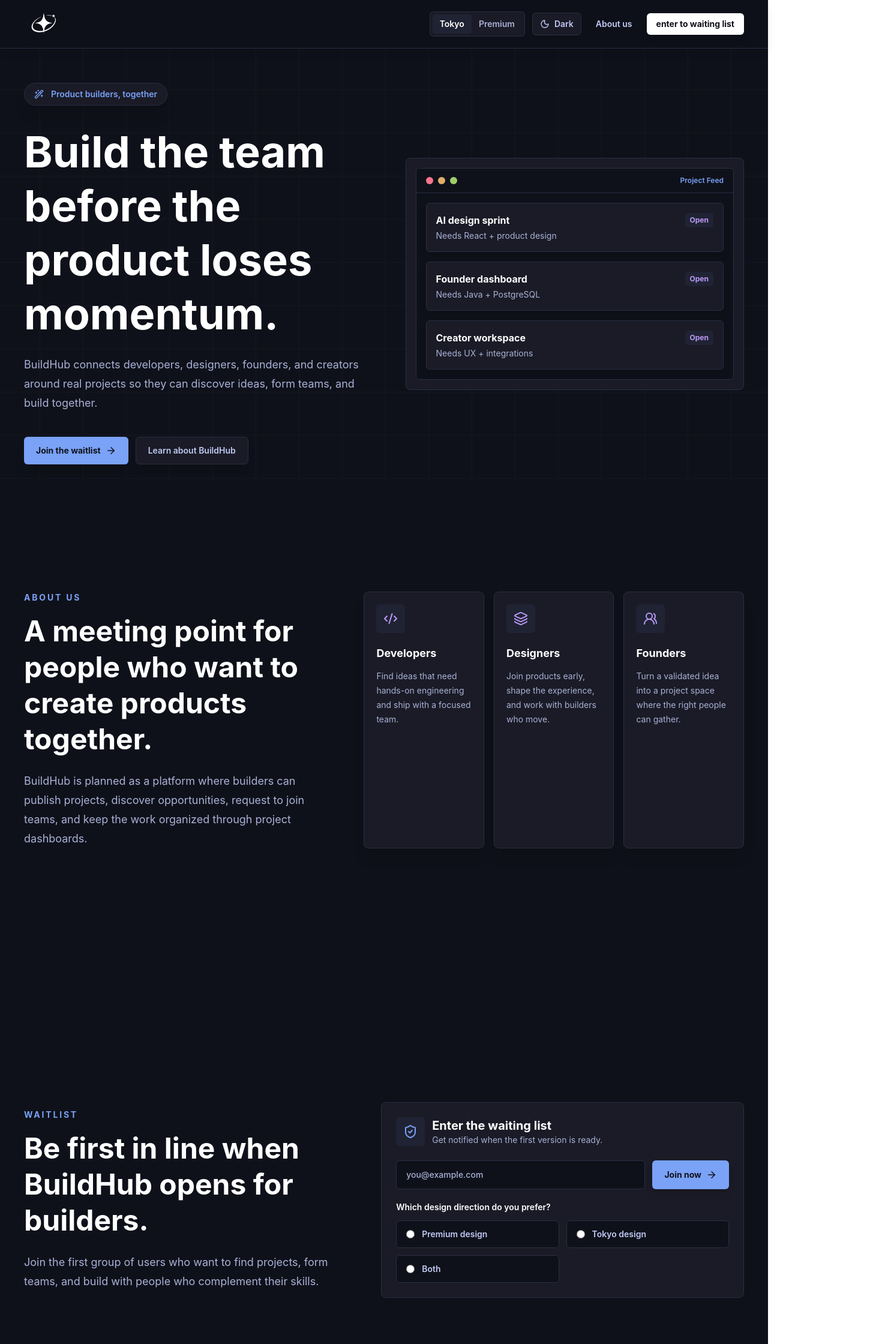
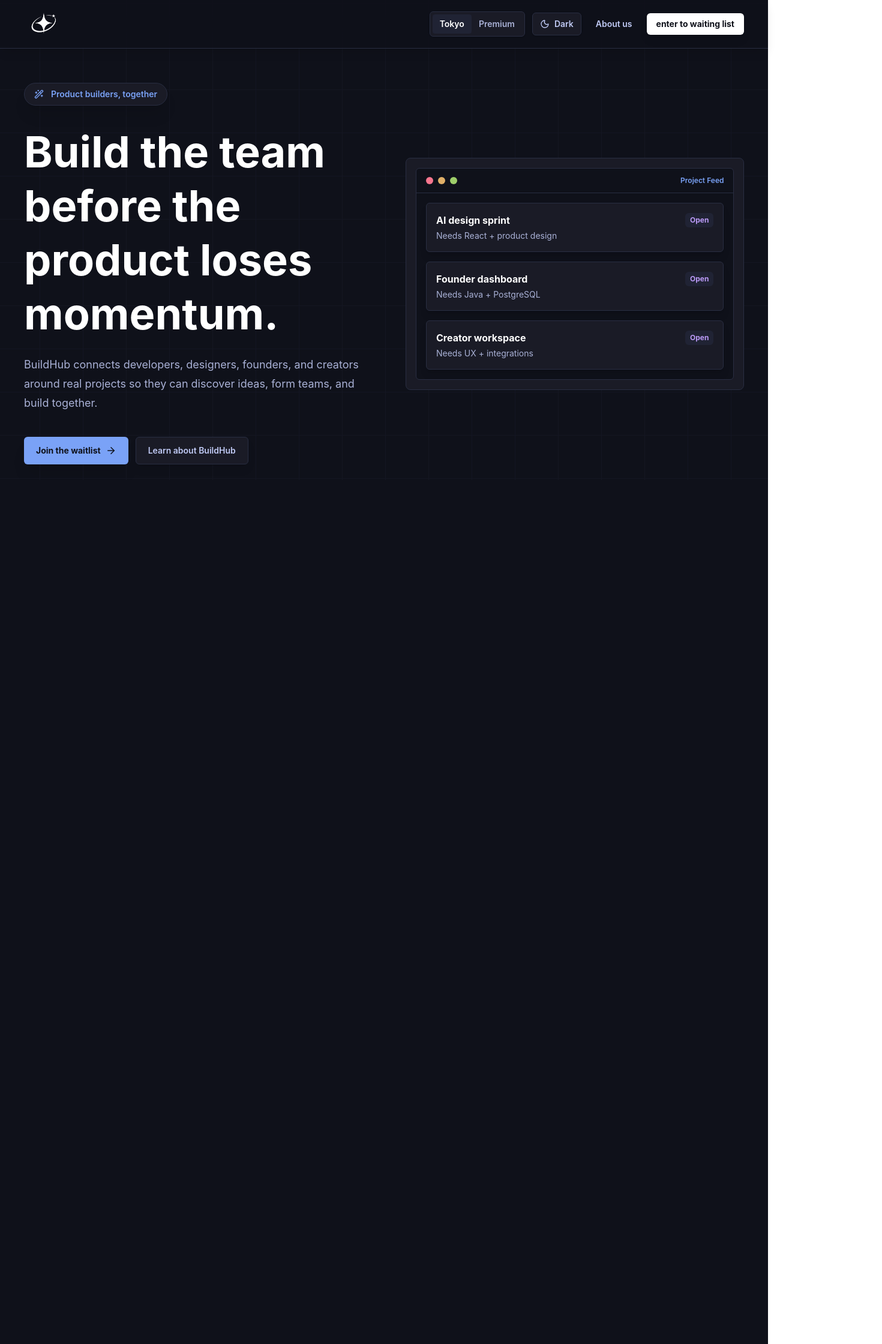
Before and after one commit to Daniel-Brevess/BuildHub, a React (Vite) app in the folder front-end/: page / in a window 1280 px wide. Shown: the top 2240 px of the page at 60% size, 1470 px wide, since content can reach past the window. Built offline with nearby package versions, Linux system fonts and the light colour scheme.

Commit message:
feat: add landing page scroll animations

```diff
--- a/front-end/src/index.css
+++ b/front-end/src/index.css
@@ -6,27 +6,72 @@
   min-height: 100vh;
 }
 
-.scroll-fade-up {
-  animation: fade-up-on-scroll linear both;
+.scroll-side {
+  --scroll-delay: 0ms;
+  --scroll-distance: clamp(140px, 18vw, 260px);
+  animation: slide-side-on-scroll linear both;
+  animation-delay: var(--scroll-delay);
   animation-timeline: view();
-  animation-range: exit -10% exit 80%;
+  animation-range: entry -18% exit 118%;
   will-change: opacity, transform;
 }
 
-@keyframes fade-up-on-scroll {
-  from {
-    opacity: 1;
-    transform: translateY(0);
+.scroll-hero {
+  animation-name: slide-hero-on-scroll;
+  animation-delay: 0ms;
+  animation-timeline: scroll(root block);
+  animation-range: 0 100vh;
+}
+
+.scroll-from-left {
+  --scroll-enter-x: calc(var(--scroll-distance) * -1);
+  --scroll-exit-x: calc(var(--scroll-distance) * -1);
+}
+
+.scroll-from-right {
+  --scroll-enter-x: var(--scroll-distance);
+  --scroll-exit-x: var(--scroll-distance);
+}
+
+@keyframes slide-side-on-scroll {
+  0% {
+    opacity: 0;
+    transform: translateX(var(--scroll-enter-x));
   }
 
-  to {
+  100% {
     opacity: 0;
-    transform: translateY(-56px);
+    transform: translateX(var(--scroll-exit-x));
+  }
+
+  22%,
+  58% {
+    opacity: 1;
+    transform: translateX(0);
+  }
+}
+
+@keyframes slide-hero-on-scroll {
+  0%,
+  18% {
+    opacity: 1;
+    transform: translateX(0);
+  }
+
+  100% {
+    opacity: 0;
+    transform: translateX(var(--scroll-exit-x));
+  }
+}
+
+@supports not (animation-timeline: view()) {
+  .scroll-side {
+    animation: none;
   }
 }
 
 @media (prefers-reduced-motion: reduce) {
-  .scroll-fade-up {
+  .scroll-side {
     animation: none;
     will-change: auto;
   }
--- a/front-end/src/pages/public/LandingPage.jsx
+++ b/front-end/src/pages/public/LandingPage.jsx
@@ -205,8 +205,8 @@
         className="relative flex min-h-screen items-center overflow-hidden px-6 pt-28 lg:px-10"
       >
         <div className="absolute inset-0 bg-[linear-gradient(90deg,transparent_0,transparent_92%,var(--border)_92%,var(--border)_93%,transparent_93%),linear-gradient(0deg,transparent_0,transparent_92%,var(--border)_92%,var(--border)_93%,transparent_93%)] bg-[length:72px_72px] opacity-20" />
-        <div className="scroll-fade-up relative mx-auto grid w-full max-w-7xl items-center gap-12 lg:grid-cols-[1.02fr_0.98fr]">
-          <div>
+        <div className="relative mx-auto grid w-full max-w-7xl items-center gap-12 lg:grid-cols-[1.02fr_0.98fr]">
+          <div className="scroll-side scroll-hero scroll-from-left">
             <div className="mb-8 inline-flex items-center gap-3 rounded-full border border-[var(--border)] bg-[var(--surface)] px-4 py-2 text-sm font-semibold text-[var(--primary)] shadow-xl shadow-[var(--shadow)]">
               <WandSparkles size={16} aria-hidden="true" />
               Product builders, together
@@ -239,7 +239,7 @@
             </div>
           </div>
 
-          <div className="relative">
+          <div className="scroll-side scroll-hero scroll-from-right relative">
             <div className="rounded-lg border border-[var(--border)] bg-[var(--surface)] p-4 shadow-2xl shadow-[var(--shadow)] transition hover:-translate-y-1">
               <div className="overflow-hidden rounded-md border border-[var(--border)] bg-[var(--bg)]">
                 <div className="flex items-center justify-between border-b border-[var(--border)] px-4 py-3">
@@ -289,8 +289,8 @@
         id="about"
         className="flex min-h-screen items-center px-6 py-24 lg:px-10"
       >
-        <div className="scroll-fade-up mx-auto grid w-full max-w-7xl gap-12 lg:grid-cols-[0.9fr_1.1fr]">
-          <div>
+        <div className="mx-auto grid w-full max-w-7xl gap-12 lg:grid-cols-[0.9fr_1.1fr]">
+          <div className="scroll-side scroll-from-left">
             <p className="text-sm font-bold uppercase tracking-[0.2em] text-[var(--primary)]">
               About us
             </p>
@@ -305,13 +305,14 @@
           </div>
 
           <div className="grid gap-4 sm:grid-cols-3">
-            {productCards.map((card) => {
+            {productCards.map((card, index) => {
               const Icon = card.icon
 
               return (
                 <article
-                  className="rounded-lg border border-[var(--border)] bg-[var(--surface)] p-5 shadow-xl shadow-[var(--shadow)] transition hover:-translate-y-1 hover:border-[var(--primary)]"
+                  className="scroll-side scroll-from-right rounded-lg border border-[var(--border)] bg-[var(--surface)] p-5 shadow-xl shadow-[var(--shadow)] transition hover:-translate-y-1 hover:border-[var(--primary)]"
                   key={card.title}
+                  style={{ '--scroll-delay': `${index * 70}ms` }}
                 >
                   <span className="flex h-12 w-12 items-center justify-center rounded-md bg-[var(--surface-soft)] text-[var(--accent)]">
                     <Icon size={24} aria-hidden="true" />
@@ -333,8 +334,8 @@
         id="waitlist"
         className="flex min-h-screen items-center px-6 py-24 lg:px-10"
       >
-        <div className="scroll-fade-up mx-auto grid w-full max-w-7xl items-center gap-12 lg:grid-cols-[0.95fr_1.05fr]">
-          <div>
+        <div className="mx-auto grid w-full max-w-7xl items-center gap-12 lg:grid-cols-[0.95fr_1.05fr]">
+          <div className="scroll-side scroll-from-left">
             <p className="text-sm font-bold uppercase tracking-[0.2em] text-[var(--primary)]">
               Waitlist
             </p>
@@ -348,7 +349,7 @@
           </div>
 
           <form
-            className="rounded-lg border border-[var(--border)] bg-[var(--surface)] p-6 shadow-2xl shadow-[var(--shadow)]"
+            className="scroll-side scroll-from-right rounded-lg border border-[var(--border)] bg-[var(--surface)] p-6 shadow-2xl shadow-[var(--shadow)]"
             onSubmit={(event) => event.preventDefault()}
           >
             <div className="mb-6 flex items-center gap-3">
```
